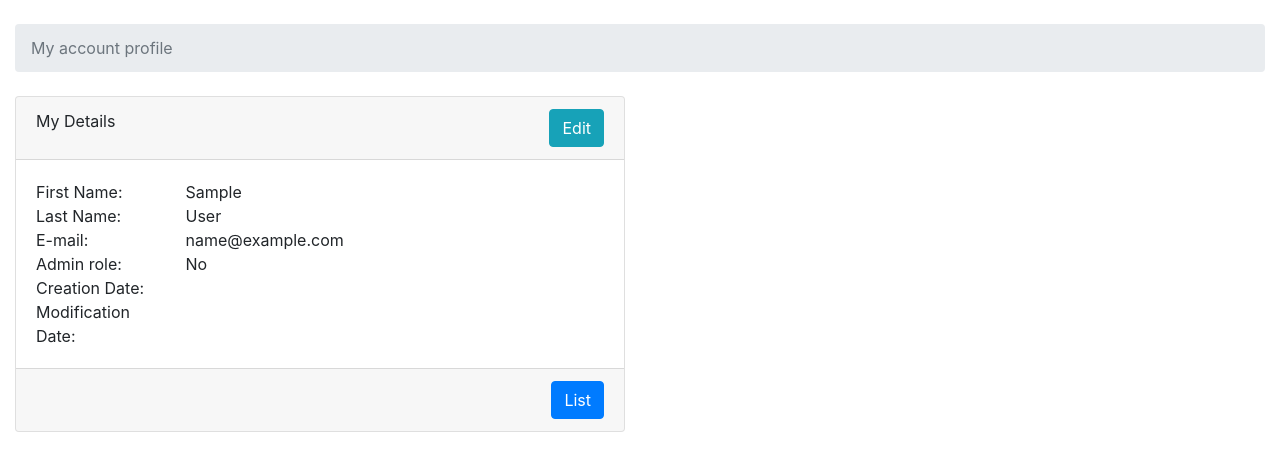
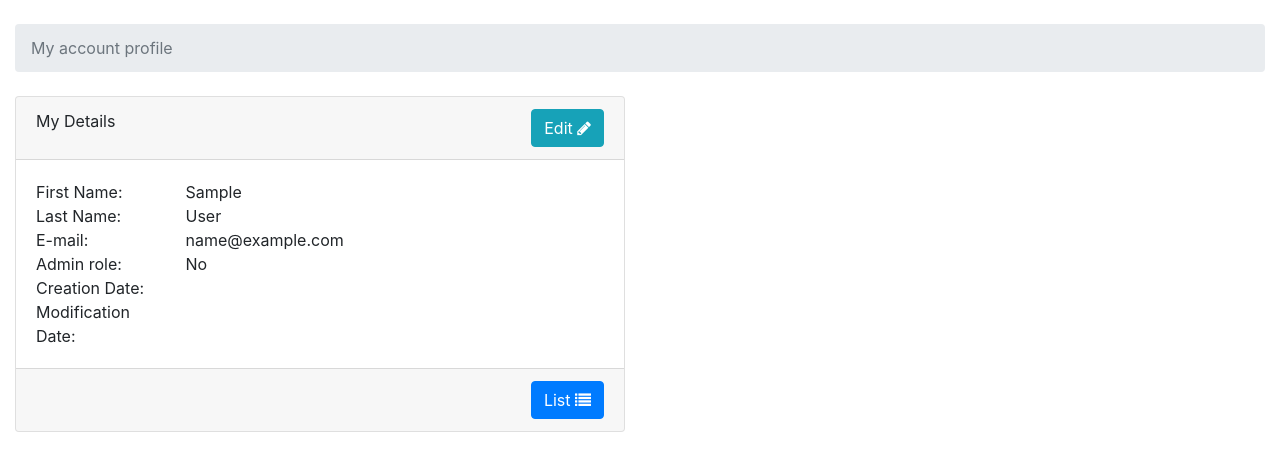
Before and after one commit to osaadouni/django_project, a Django app: page /accounts/ in a window 1280 px wide. Shown: the part 56-527 px from the top of the page. Run offline with Django 3.2, Linux system fonts and the light colour scheme; the visitor is signed in with stand-in values (Sample User, id 1); data that the repository does not hold is empty; some libraries are stand-ins or nearby versions; some web fonts are replaced.

Commit message:
projects part changes

```diff
--- a/templates/base.html
+++ b/templates/base.html
@@ -10,6 +10,8 @@
     {# <link href="https://fonts.googleapis.com/css?family=Merriweather" rel="stylesheet"> #}
     <link href="https://fonts.googleapis.com/css?family=Peralta" rel="stylesheet">
     <link rel="stylesheet" href="{% static 'css/bootstrap.min.css' %}">
+    {# <link rel="stylesheet" href="{% static 'css/bootstrap.min.css' %}"> #}
+    <link rel="stylesheet" href="https://stackpath.bootstrapcdn.com/font-awesome/4.7.0/css/font-awesome.min.css">
     <link rel="stylesheet" href="{% static 'css/app.css' %}">
     {% block stylesheet %}{% endblock %}
   </head>
```
Also changed, not shown: 1 other file.
